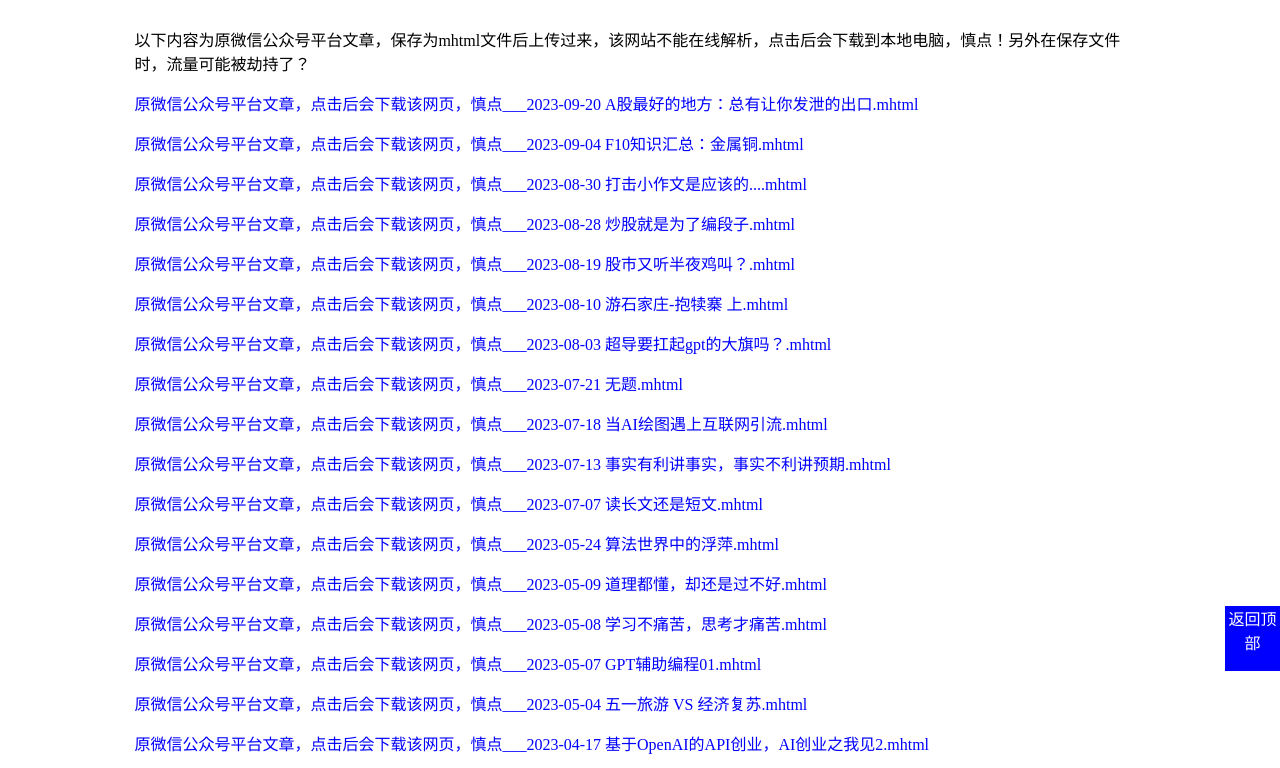
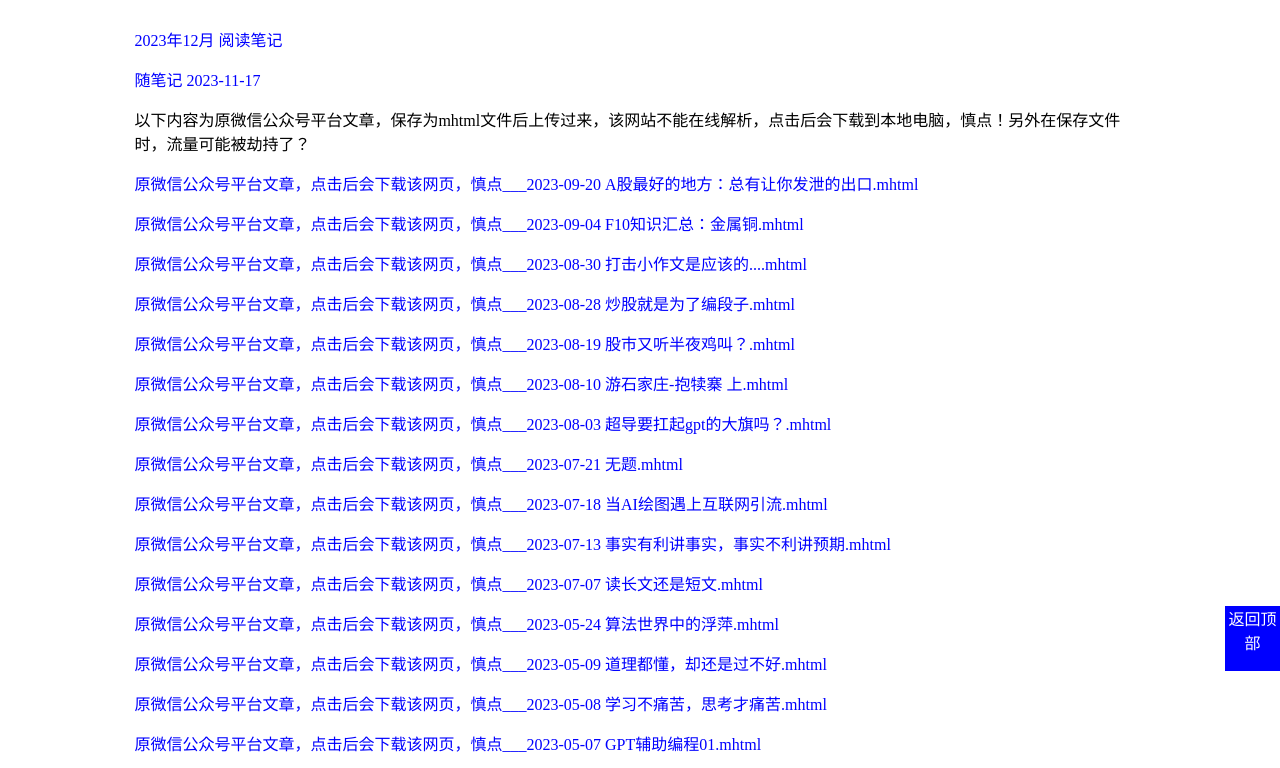
Before and after one commit to yangjianqiang-lianghua/yangjianqiang-lianghua.github.io, a plain HTML site: page index.html in a window 1280 px wide. Shown: the part 79-847 px from the top of the page. Drawn offline with Linux system fonts and the light colour scheme.

Commit message:
Update index.html

```diff
--- a/index.html
+++ b/index.html
@@ -33,6 +33,8 @@
 	<div id="toTop" onclick="scrollToTop()">返回顶部</div>
     <div class="wrapper">
 	<p style="font-size: 40px;"><b>交易、意淫、人间不值得</b></p>
+<p><a href="./2023年12月 阅读笔记.html">2023年12月 阅读笔记</a></p>
+<p><a href="./随笔记 2023-11-17.html">随笔记 2023-11-17</a></p>
 
 <p>以下内容为原微信公众号平台文章，保存为mhtml文件后上传过来，该网站不能在线解析，点击后会下载到本地电脑，慎点！另外在保存文件时，流量可能被劫持了？</p>
 <p><a href="./原微信公众号平台文章，点击后会下载该网页，慎点___2023-09-20 A股最好的地方：总有让你发泄的出口.mhtml">原微信公众号平台文章，点击后会下载该网页，慎点___2023-09-20 A股最好的地方：总有让你发泄的出口.mhtml</a></p>
```
